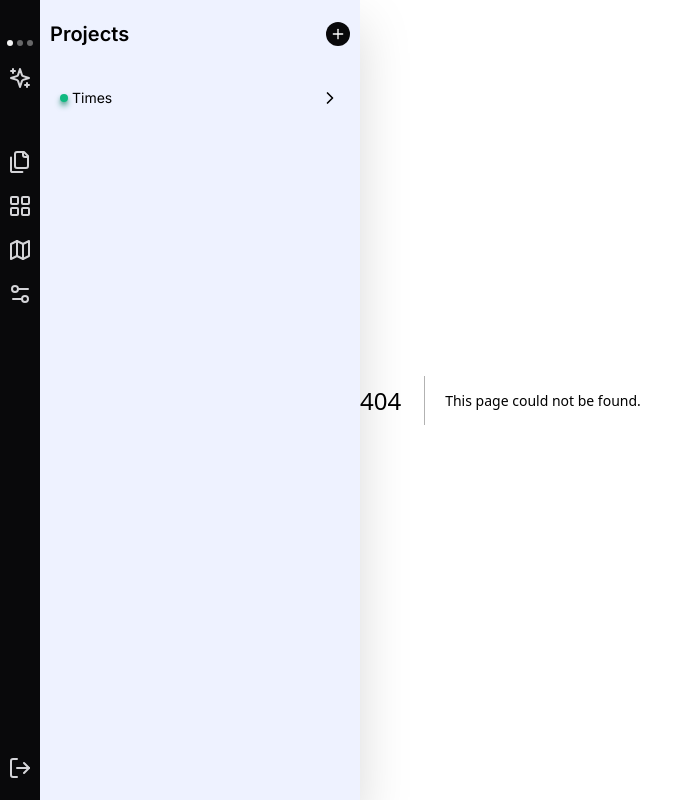
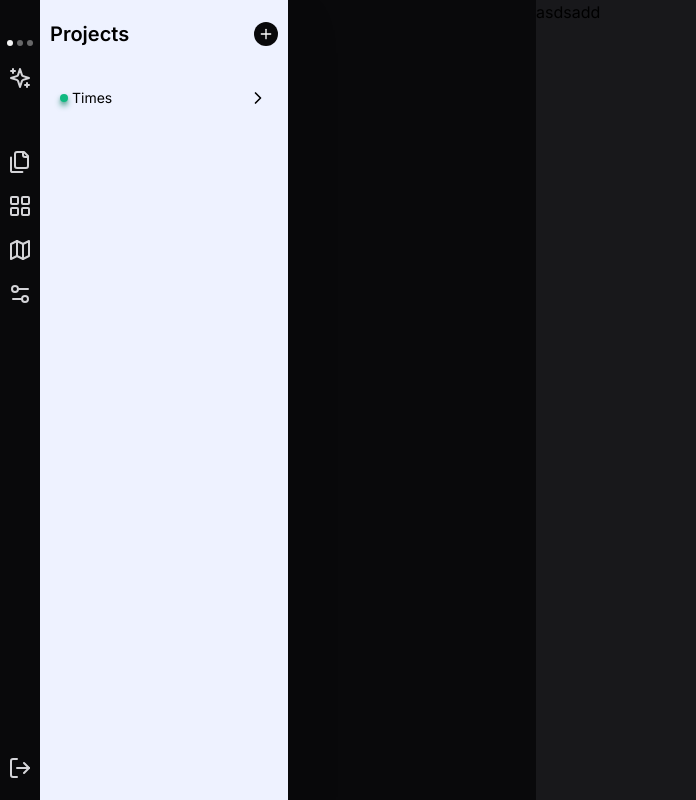
Before and after one commit to IsaacGSS/is-space, a Next.js app: page /settings in a window 1280 px wide. Before the commit this address had no page. Shown: the whole page, without its empty margins (0-696 px from the left). Built offline with nearby package versions, Linux system fonts and the light colour scheme.

Commit message:
roter settings

```diff
--- /dev/null
+++ b/src/app/settings/page.tsx
@@ -0,0 +1,8 @@
+export default function Home() {
+  return (
+    <section className='felx h-screen w-full flex bg-zinc-900'>
+      <div className='lg:w-1/4 md:w-1/3 w-1/2 h-full bg-zinc-950'></div>
+      <div>asdsadd</div>
+    </section>
+  )
+}
```
